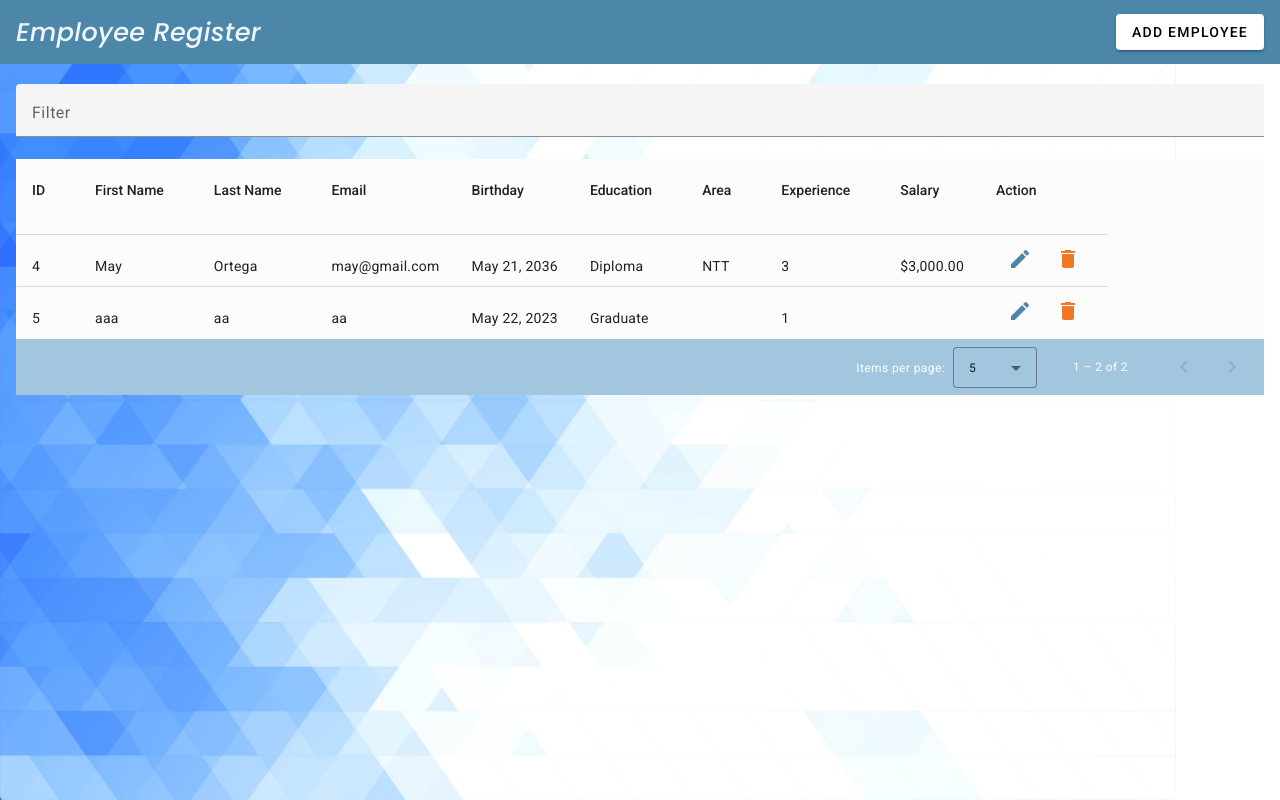
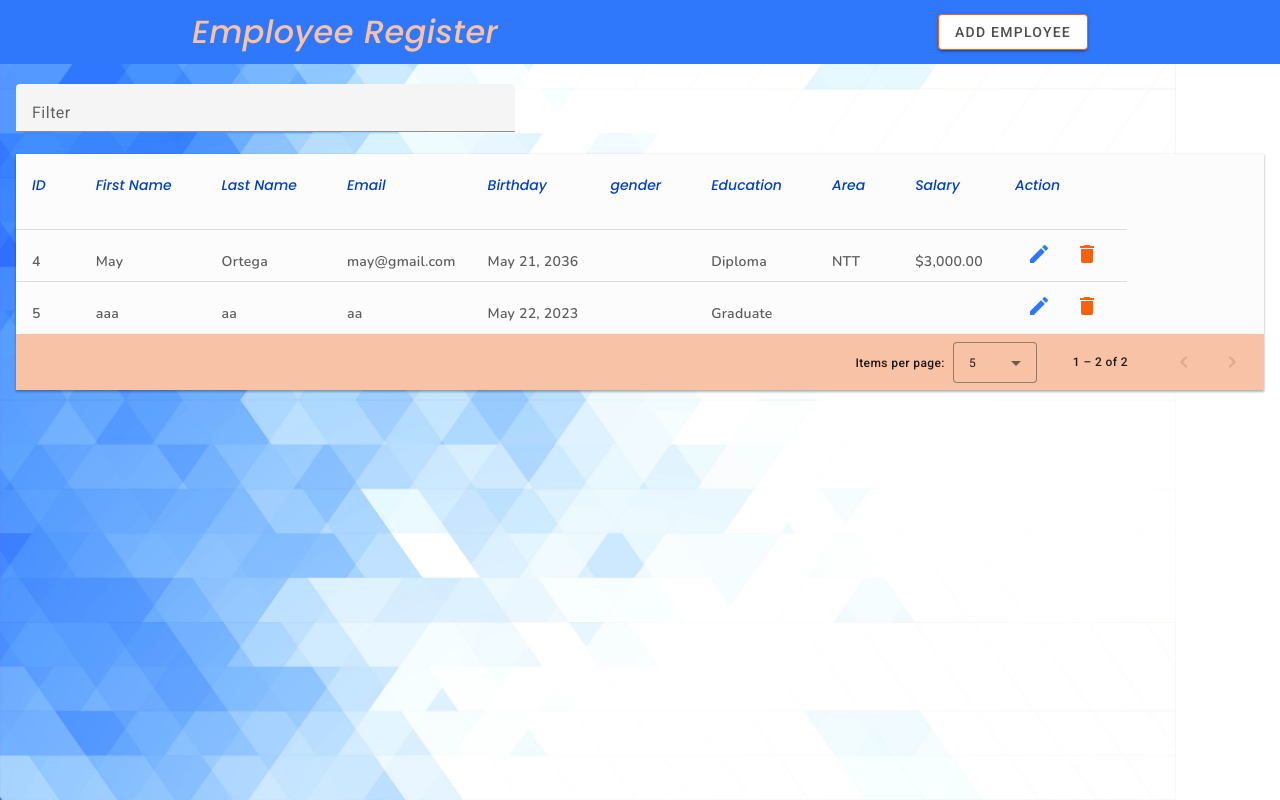
Before and after one commit to MayOrtega/CRUD-Angular, an Angular app: page / in a window 1280 px wide. Built offline with nearby package versions, Linux system fonts and the light colour scheme; data requests are answered from the project's data file.

Commit message:
Actualización de estilos

```diff
--- a/src/app/app.component.scss
+++ b/src/app/app.component.scss
@@ -1,4 +1,4 @@
-@import url('https://fonts.googleapis.com/css2?family=Poppins:ital,wght@1,400;1,500&display=swap');
+@import url('https://fonts.googleapis.com/css2?family=Nunito:wght@400;600&display=swap');
 
 .example-spacer {
   flex: 1 1 auto;
@@ -12,12 +12,14 @@
 }
 
 mat-form-field {
-  width: 100%;
-  height:75px;
+  width: 40%;
+  height:70px;
+
 }
 
+
 .mat-column-email{
-  word-wrap: break-word !important;
+  flex-wrap: nowrap;
   white-space: unset !important;
   flex: 0 0 15% !important;
 }
@@ -27,26 +29,56 @@ mat-header-cell, mat-cell {
 }
 
 .mat-toolbar-single-row{
-  background-color: #4C87AA;
-  color: #eff6fa;
+  background-color: #2F77FB;
+  color: #f8c2a6;
   font-family: 'Poppins', sans-serif;
-  font-size: 2vw;
+  font-size: 2.5vw;
+  padding-left: 15%;
+  padding-right: 15%;
 }
 
 mat-table{
   background-color: #fcfcfc;
   padding-top: 20px;
+  font-family: 'Poppins', sans-serif;
+  box-shadow: rgba(0, 0, 0, 0.12) 0px 1px 3px, rgba(0, 0, 0, 0.24) 0px 1px 2px;
+}
+
+mat-paginator{
+  box-shadow: rgba(0, 0, 0, 0.12) 0px 1px 3px, rgba(0, 0, 0, 0.24) 0px 2px 2px;
 }
 
 .mat-mdc-icon-button.mat-primary{
-  color: #4C87AA;
+  color: #2F77FB;
 }
 
 .mat-mdc-icon-button.mat-warn {
-  --mdc-icon-button-icon-color: #f07726;
+  --mdc-icon-button-icon-color: #f66110;
 }
 
 .mat-mdc-paginator {
-  background:#A2C6DE;
-  color: #fcfcfc;
+  background:#f8c2a6;
+  font-weight: 500;
 }
+
+.mat-mdc-raised-button.mat-unthemed {
+  --mdc-protected-button-container-color: #fff;
+  --mdc-protected-button-label-text-color: #4e4d4d;
+  border:  #f66110 solid 1px;
+}
+
+.mdc-data-table__header-cell {
+  color: #0040c0;
+  font-family: 'Poppins', sans-serif;
+}
+
+.mdc-data-table__pagination-total, .mdc-data-table__pagination-rows-per-page-label, .mdc-data-table__cell {
+  color: rgb(93, 92, 92);
+  font-family: 'Nunito', sans-serif;
+  font-size: 14px;
+  font-weight: 540;
+}
+
+.mdc-text-field--filled:not(.mdc-text-field--disabled) {
+  background-color: rgb(178, 117, 117);
+}
--- a/src/app/app.component.ts
+++ b/src/app/app.component.ts
@@ -19,11 +19,11 @@ export class AppComponent implements OnInit{
   'lastName',
   'email',
   'dob',
-   'education',
-   'area',
-   'experience',
-   'salary',
-   'action'
+  'gender',
+  'education',
+  'area',
+  'salary',
+  'action'
   ];
   dataSource!: MatTableDataSource<any>;
 
```
